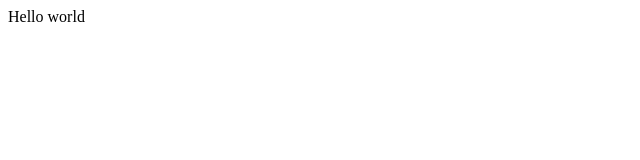
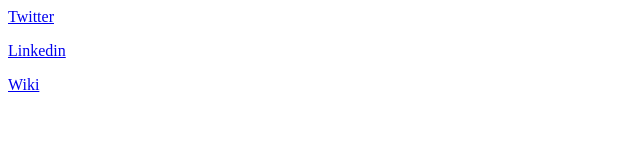
Before and after one commit to pavanky/pavanky.github.com, a plain HTML site: page index.html in a window 1280 px wide. Shown: the whole page, without its empty margins (0-640 px from the left). Drawn offline with Linux system fonts and the light colour scheme.

Commit message:
update the links

```diff
--- a/index.html
+++ b/index.html
@@ -1,5 +1,13 @@
 <html>
-<body>
-Hello world
-</body>
+  <body>
+    <p>
+      <a href="https://twitter.com/pavan_ky/">Twitter</a>
+    </p>
+    <p>
+      <a href="https://www.linkedin.com/in/pavanky/">Linkedin</a>
+    </p>
+    <p>
+      <a href="https://pavanky.wiki">Wiki</a>
+    </p>
+  </body>
 </html>
```
